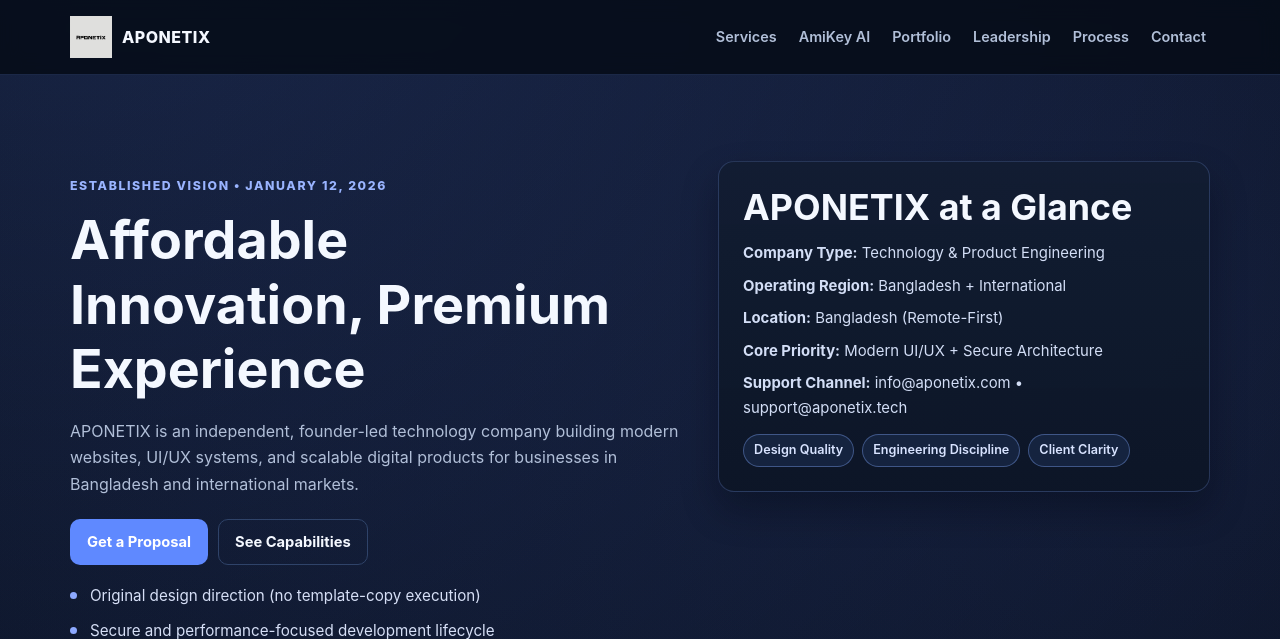
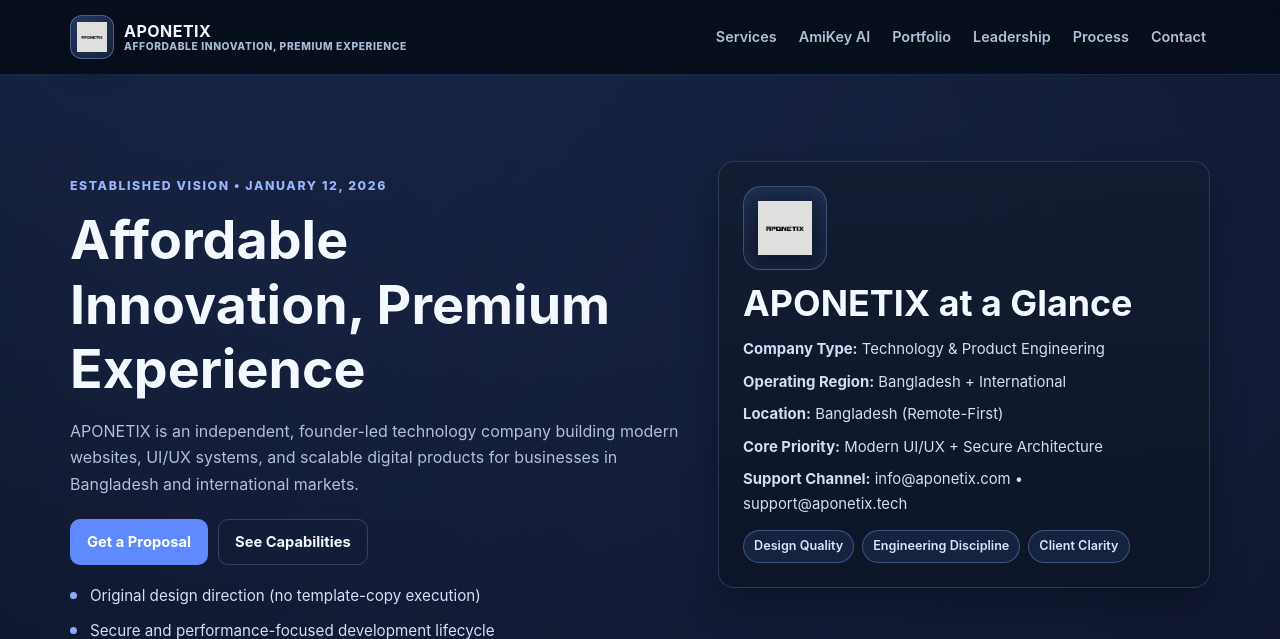
Before and after one commit to amiyaprotham001/aponetix, a Flask app: page / in a window 1280 px wide. Shown: the top 639 px of the page. Run offline with Flask 3, Linux system fonts and the light colour scheme.

Commit message:
Prepare project for deployment

```diff
--- a/static/css/style.css
+++ b/static/css/style.css
@@ -95,10 +95,41 @@
     letter-spacing: 0.03em;
 }
 
-.brand img {
-    width: 42px;
-    height: 42px;
+.brand-logo-wrap {
+    width: 44px;
+    height: 44px;
+    display: inline-flex;
+    align-items: center;
+    justify-content: center;
+    background: radial-gradient(circle at 30% 20%, rgba(112, 147, 255, 0.3), rgba(23, 36, 61, 0.95));
+    border: 1px solid rgba(110, 138, 201, 0.58);
+    border-radius: 12px;
+    box-shadow: 0 10px 24px rgba(5, 11, 23, 0.42);
+    flex: 0 0 auto;
+}
+
+.brand-logo-wrap img {
+    width: 30px;
+    height: 30px;
     object-fit: contain;
+}
+
+.brand-text {
+    display: grid;
+    gap: 1px;
+    line-height: 1.05;
+}
+
+.brand-text strong {
+    font-size: 1rem;
+    letter-spacing: 0.03em;
+}
+
+.brand-text small {
+    font-size: 0.64rem;
+    color: #aab9d8;
+    letter-spacing: 0.06em;
+    text-transform: uppercase;
 }
 
 nav {
@@ -254,6 +285,25 @@
     border-radius: 16px;
     padding: 24px;
     box-shadow: 0 18px 36px rgba(2, 7, 16, 0.33);
+}
+
+.brand-seal {
+    width: 84px;
+    height: 84px;
+    margin-bottom: 12px;
+    display: inline-flex;
+    align-items: center;
+    justify-content: center;
+    border-radius: 18px;
+    border: 1px solid rgba(116, 143, 207, 0.45);
+    background: linear-gradient(180deg, rgba(25, 40, 70, 0.8), rgba(14, 24, 41, 0.95));
+    box-shadow: inset 0 0 20px rgba(106, 139, 224, 0.17);
+}
+
+.brand-seal img {
+    width: 54px;
+    height: 54px;
+    object-fit: contain;
 }
 
 .hero-panel ul,
@@ -528,6 +578,10 @@
         width: 100%;
         justify-content: flex-start;
     }
+
+    .brand-text small {
+        display: none;
+    }
 }
 
 @media (max-width: 600px) {
--- a/templates/index.html
+++ b/templates/index.html
@@ -29,8 +29,13 @@
     <header class="navbar">
         <div class="container nav-content">
             <a class="brand" href="#top" aria-label="APONETIX Home">
-                <img src="{{ url_for('static', filename='images/aponetix-logo.png') }}" alt="APONETIX logo" />
-                <span>APONETIX</span>
+                <span class="brand-logo-wrap" aria-hidden="true">
+                    <img src="{{ url_for('static', filename='images/aponetix-logo.png') }}" alt="" width="40" height="40" decoding="async" />
+                </span>
+                <span class="brand-text">
+                    <strong>APONETIX</strong>
+                    <small>Affordable Innovation, Premium Experience</small>
+                </span>
             </a>
             <nav aria-label="Primary">
                 <a href="#services">Services</a>
@@ -62,6 +67,9 @@
                 </div>
 
                 <aside class="card hero-panel">
+                    <div class="brand-seal" aria-hidden="true">
+                        <img src="{{ url_for('static', filename='images/aponetix-logo.png') }}" alt="" width="72" height="72" decoding="async" />
+                    </div>
                     <h2>APONETIX at a Glance</h2>
                     <ul>
                         <li><strong>Company Type:</strong> Technology & Product Engineering</li>
```
Also changed, not shown: templates/privacy.html (+7 -2 lines), templates/terms.html (+7 -2 lines), founder image.jpg (added), 1 other file.
